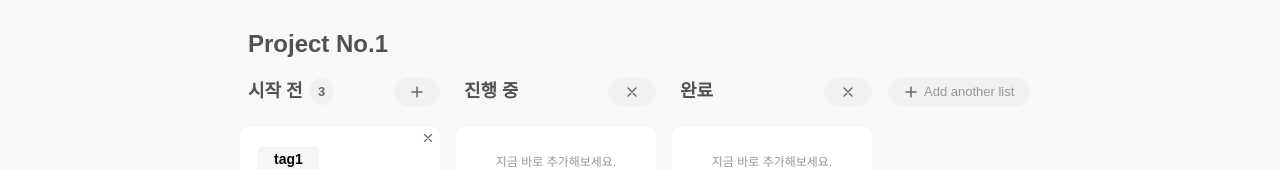
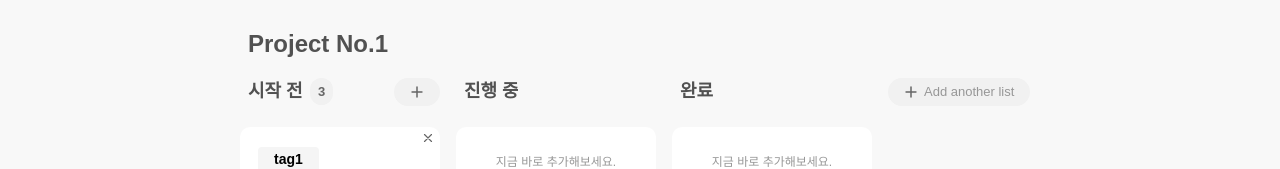
Before and after one commit to Hellol77/kanban-board, a React (Vite) app: page / in a window 1280 px wide. Shown: the part 134-303 px from the top of the page. Built offline with nearby package versions, Linux system fonts and the light colour scheme; a web font is replaced by a local one.

Commit message:
feat: 기본 컬럼 삭제 불가 구현

```diff
--- a/src/components/KanbanList/KanbanList.tsx
+++ b/src/components/KanbanList/KanbanList.tsx
@@ -291,7 +291,7 @@ const KanbanList = () => {
               {list.cards.length !== 0 && (
                 <Button onClick={() => onClickAddCard(list.listId)} icon={<PlusIcon />} aria-label='카드 추가' />
               )}
-              {list.cards.length === 0 && (
+              {list.cards.length === 0 && list.listId > 3 && (
                 <Button
                   onClick={() => onClickDeleteListColumn(list.listId)}
                   icon={<XIcon width={16} />}
```
